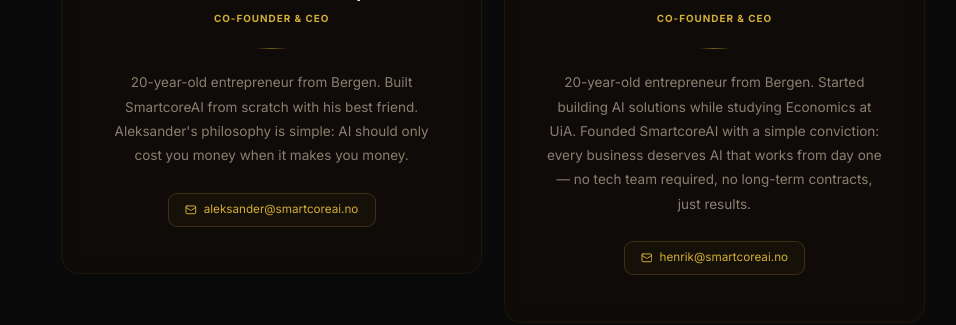
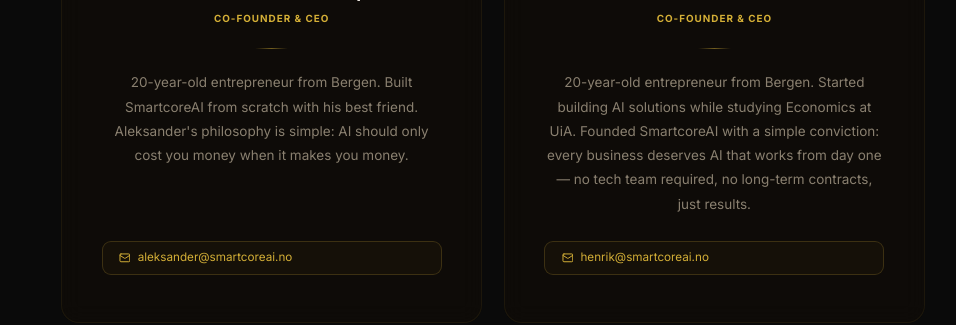
Before and after one commit to Smartcoreai/Smartcoreaimain, a Next.js app: page /about in a window 1280 px wide. Shown: the part 1210-1535 px from the top of the page, without its empty margins (147-1103 px from the left). Built offline with nearby package versions, Linux system fonts and the light colour scheme; a web font is replaced by a local one.

Commit message:
fix: equal height team cards on about page

```diff
--- a/app/about/page.tsx
+++ b/app/about/page.tsx
@@ -132,10 +132,10 @@
 
             <div className="team-grid">
               {members.map((member, i) => (
-                <ScrollReveal key={member.name} delay={i * 160}>
+                <ScrollReveal key={member.name} delay={i * 160} style={{ height: "100%" }}>
                   <div
                     className="glass-card-hover"
-                    style={{ padding: "52px 44px", textAlign: "center" }}
+                    style={{ padding: "52px 44px", textAlign: "center", height: "100%", display: "flex", flexDirection: "column" }}
                   >
                     {/* Photo */}
                     <div className="relative w-48 h-48 mx-auto rounded-full overflow-hidden border-2 border-yellow-600" style={{ marginBottom: 32, boxShadow: "0 0 30px rgba(212,175,55,0.15)" }}>
@@ -185,6 +185,7 @@
                       color: "#8A8070",
                       lineHeight: 1.8,
                       margin: "0 0 28px",
+                      flexGrow: 1,
                     }}>
                       {member.bio}
                     </p>
@@ -194,6 +195,7 @@
                       href={`mailto:${member.email}`}
                       style={{
                         display: "inline-flex",
+                        marginTop: "auto",
                         alignItems: "center",
                         gap: 8,
                         fontSize: 13,
```
